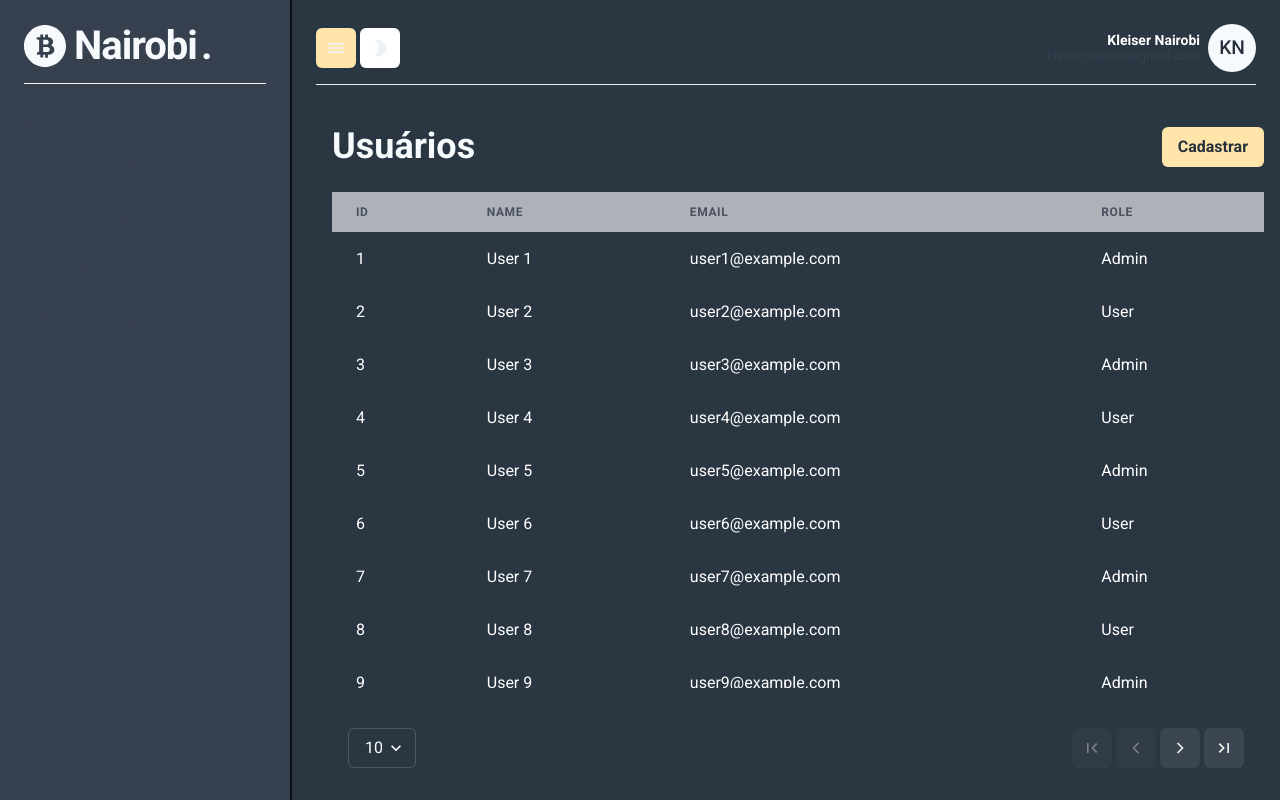
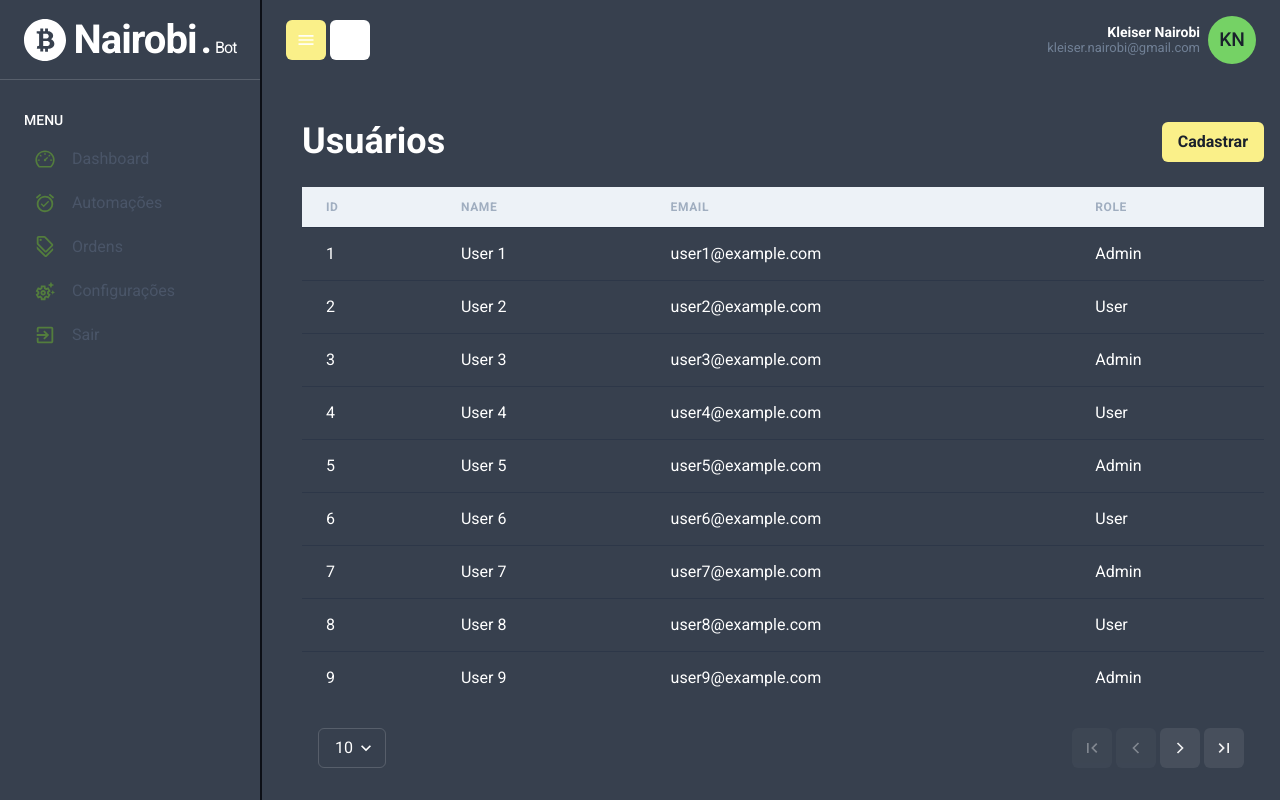
Before and after one commit to KleiserNairobi/BotCryptoCoin, a React (Vite) app in the folder frontend/: page /symbols in a window 1280 px wide. Built offline with nearby package versions, Linux system fonts and the light colour scheme.

Commit message:
ajuste do cabeçalho e menu

```diff
--- a/frontend/src/App.tsx
+++ b/frontend/src/App.tsx
@@ -1,4 +1,5 @@
 import { Router } from "./Router";
+//import { Principal } from "./pages/Principal";
 //import Login from "./pages/Login";
 
 export default function App() {
--- a/frontend/src/components/Header.tsx
+++ b/frontend/src/components/Header.tsx
@@ -20,12 +20,15 @@ export function Header({ titulo, collapse, setCollapse }: HeaderProps) {
   const { toggleColorMode, colorMode } = useColorMode();
   return (
     <Flex
-      pb={3}
-      mr={6}
+      //pb={3}
+      //mr={6}
+      pl={6}
+      pr={6}
+      h={"full"}
+      w={"full"}
       alignItems={"center"}
       justifyContent={"space-between"}
-      borderColor={tokens.line}
-      borderBottomWidth={1}
+      bg={tokens.bgHeader}
     >
       <Flex gap={1}>
         <IconButton
--- a/frontend/src/components/Logo.tsx
+++ b/frontend/src/components/Logo.tsx
@@ -10,10 +10,12 @@ export function Logo({ collapse }: LogoProps) {
   const tokens = useTokens();
   return (
     <Flex
-      h={"60px"}
+      w={"full"}
+      bg={tokens.bgHeader}
+      //h={"60px"}
       //bg={"cyan.100"}
-      pb={collapse ? 4 : 6}
-      w={"full"}
+      //pb={collapse ? 4 : 6}
+      //w={"full"}
       //mt={collapse ? 0 : 2}
       alignItems={"center"}
       justifyContent={"space-between"}
@@ -23,6 +25,8 @@ export function Logo({ collapse }: LogoProps) {
     >
       <Box
         gap={2}
+        h={"full"}
+        w={"full"}
         display={"flex"}
         alignItems={"center"}
         justifyContent={"center"}
@@ -31,7 +35,7 @@ export function Logo({ collapse }: LogoProps) {
         {collapse && (
           <Box>
             <Text
-              w={64}
+              //w={64}
               fontSize={"2.5rem"}
               fontWeight={"bold"}
               letterSpacing={"tight"}
@@ -41,14 +45,16 @@ export function Logo({ collapse }: LogoProps) {
               <Text as={"span"} ml={1} color={tokens.titleYellow}>
                 .
               </Text>
-              {/* <Text
+              <Text
                 as={"span"}
                 fontSize={"md"}
                 ml={1}
+                fontFamily={"Roboto"}
+                fontWeight={"400"}
                 color={tokens.titleYellow}
               >
-                Crypto Coin
-              </Text> */}
+                Bot
+              </Text>
             </Text>
           </Box>
         )}
--- /dev/null
+++ b/frontend/src/components/Menu.tsx
@@ -0,0 +1,5 @@
+import { Text } from "@chakra-ui/react";
+
+export function Menu() {
+  return <Text>Menu</Text>;
+}
--- a/frontend/src/components/Navigation/NavItem.tsx
+++ b/frontend/src/components/Navigation/NavItem.tsx
@@ -4,6 +4,7 @@ import {
   Link as ChakraLink,
   ListIcon,
   Text,
+  HStack,
 } from "@chakra-ui/react";
 import { IconType } from "react-icons";
 import { Link as RouterLink } from "react-router-dom";
@@ -30,7 +31,7 @@ export function NavItem({ item, collapse, isActive, onClick }: NavItemProps) {
   if (item.type === "link") {
     return (
       <Box
-        my={2}
+        mr={12}
         display={"flex"}
         alignItems={"center"}
         justifyContent={"center"}
@@ -43,21 +44,24 @@ export function NavItem({ item, collapse, isActive, onClick }: NavItemProps) {
           p={"10px"}
           display="flex"
           alignItems="center"
-          justifyContent={!collapse ? "center" : ""}
-          fontWeight="medium"
-          color={isActive ? tokens.menuTitleBold : tokens.menuTitle}
-          bgColor={isActive ? tokens.bgMenuFocus : "transparent"}
+          borderRadius="md"
+          fontWeight={isActive ? "medium" : "normal"}
+          color={isActive ? "gray.800" : "gray.600"}
+          bgColor={isActive ? "#eaefe8" : "transparent"}
           _hover={{
             padding: "10px",
             textDecoration: "none",
-            color: tokens.menuTitleBold,
-            bgColor: tokens.bgMenuFocus,
+            color: "gray.800",
+            bgColor: "#eaefe8",
             borderRadius: "md",
+            fontWeight: "medium",
           }}
           onClick={onClick}
         >
-          <ListIcon as={icon} fontSize={22} m={0} />
-          {collapse && <Text>{label}</Text>}
+          <HStack minH={6} alignItems={"center"}>
+            <ListIcon as={icon} fontSize={22} color={"#537D3D"} />
+            {collapse && <Text>{label}</Text>}
+          </HStack>
         </ChakraLink>
       </Box>
     );
@@ -65,15 +69,13 @@ export function NavItem({ item, collapse, isActive, onClick }: NavItemProps) {
 
   return (
     <Heading
+      mb={2}
       color={tokens.menuLabel}
       fontWeight="medium"
       textTransform="uppercase"
       fontSize="sm"
-      //borderColor="gray.900"
-      pt={collapse ? 0 : 0}
-      my={0}
     >
-      <Text display={collapse ? "flex" : "none"}>{label}</Text>
+      <Text>{label}</Text>
     </Heading>
   );
 }
--- a/frontend/src/components/Navigation/index.tsx
+++ b/frontend/src/components/Navigation/index.tsx
@@ -57,7 +57,7 @@ export function Navigation({ collapse }: NavigationProps) {
     setActiveIndex(index);
   };
   return (
-    <List w={"full"} mt={8}>
+    <List w={"full"} mt={8} ml={6}>
       {items.map((item, index) => (
         <ListItem key={index}>
           <NavItem
--- a/frontend/src/components/Sidebar.tsx
+++ b/frontend/src/components/Sidebar.tsx
@@ -1,4 +1,4 @@
-import { Box } from "@chakra-ui/react";
+import { Box, Flex } from "@chakra-ui/react";
 import { Logo } from "./Logo";
 import { Navigation } from "./Navigation";
 
@@ -8,8 +8,10 @@ type SidebarProps = {
 
 export function Sidebar({ collapse }: SidebarProps) {
   return (
-    <Box w={"full"}>
-      <Logo collapse={collapse} />
+    <Box h={"full"} w={"full"}>
+      <Flex minH={20} w={"full"}>
+        <Logo collapse={collapse} />
+      </Flex>
       <Navigation collapse={collapse} />
     </Box>
   );
--- a/frontend/src/pages/Home.tsx
+++ b/frontend/src/pages/Home.tsx
@@ -10,40 +10,37 @@ export default function Home() {
   const [collapse, setCollapse] = useState(true);
 
   return (
-    <HStack w={"full"} h={"100vh"} gap={0.5}>
+    <HStack w={"full"} h={"100vh"} gap={0.5} overflowX="hidden">
       <Flex
         as={"aside"}
         w={"full"}
         h={"full"}
-        p={6}
-        maxW={collapse ? 290 : 100}
+        maxW={collapse ? 260 : 90}
         bg={tokens.bgMenu}
         alignItems={"start"}
         flexDir={"column"}
         justifyContent={"space-between"}
         transition={"ease-in-out .2s"}
-        //borderRadius={"3xl"}
       >
         <Sidebar collapse={collapse} />
+      </Flex>
+      <Flex flexDir={"column"} h={"full"} w={"full"}>
+        <Flex minH={20} w={"full"}>
+          <Header collapse={collapse} setCollapse={setCollapse} />
         </Flex>
         <Flex
           as={"main"}
           pl={6}
-        pt={6}
-        //pb={6}
           w={"full"}
           h={"full"}
           bg={tokens.bgMain}
           flexDir={"column"}
-        //position={"relative"}
-        //alignItems="center"
-        //justifyContent="center"
-        //borderRadius={"3xl"}
+          overflow="hidden"
         >
-        <Header collapse={collapse} setCollapse={setCollapse} />
-        <Box overflowX="auto">
+          <Box h={"full"} w={"full"} overflowX="auto">
             <Outlet />
           </Box>
+        </Flex>
       </Flex>
     </HStack>
   );
--- a/frontend/src/styles/theme.ts
+++ b/frontend/src/styles/theme.ts
@@ -13,109 +13,33 @@ export const theme = extendTheme({
     body: "Roboto",
   },
   colors: {
-    gray: {
-      "50": "#D7D8DC",
-      "100": "#AEB1B8",
-      "200": "#838A93",
-      "300": "#5B6370",
-      "400": "#49515F",
-      "500": "#37404E",
-      "600": "#313C4B",
-      "700": "#2B3643",
-      "800": "#25303C",
-      "900": "#1F2A35",
-    },
-    yellow: {
-      "50": "#FFF7E4",
-      "100": "#FFEEC8",
-      "200": "#FFE5AA",
-      "300": "#FEDD8E",
-      "400": "#FFD472",
-      "500": "#FFC856",
-      "600": "#FFBD3A",
-      "700": "#FFB11E",
-      "800": "#FFA502",
-      "900": "#FF9900",
-    },
-    fundo: {
-      light: "#F3F0E9",
+    bgDesktop: {
+      light: "#C3D6B0",
       dark: "#0C0F16",
     },
-    menu: {
-      light: "#FFFFFF",
+    bgMenu: {
+      light: "#F9FAF5",
       dark: "#37404E",
     },
-    bgMenu: {
-      light: "#FEF6DF",
+    bgMain: {
+      light: "#FEFEFE",
       dark: "#37404E",
     },
-    menuTitle: {
-      light: "#A1B3CB",
+    bgHeader: {
+      light: "#E8EFE2",
       dark: "#37404E",
     },
-    menuTitleBold: {
-      light: "#323D48",
-      dark: "#37404E",
-    },
-    menuLabel: {
-      light: "#9C9C9C",
-      dark: "#37404E",
-    },
-    main: {
-      light: "#F8F8F6",
-      dark: "#2B3643",
-    },
-    title: {
-      light: "#323B4A",
-      dark: "#F7FAFC",
-    },
-    subtitle: {
-      light: "#2F3B49",
-      dark: "#EDF2F7",
-    },
-    titleYellow: {
-      light: "#FDCE3B",
-      dark: "#F7FAFC",
-    },
-    icon: {
-      light: "#2F3B49",
-      dark: "#EDF2F7",
-    },
-    bgIcon: {
-      light: "#FFF3D9",
-      dark: "#EDF2F7",
-    },
-    line: {
-      light: "#8A9EB7",
-      dark: "#EDF2F7",
-    },
-    bgHeaderCard: {
-      light: "#F2EFE8",
-      dark: "#EDF2F7",
-    },
+  },
 
-    // #F2EFE8
-
-    // #F7F7F7 // fundo 2
-
-    // #A1B3CB // cor menu normal
-
-    // #323D48 // cor menu hover
-
-    // #FEF6DF // cor fundo menu hover
-
-    // #9C9C9C // cor subtítulo disable
-
-    // #FFD166 // cor button primario
-
-    // #FAD680 // cor button secundário
-  },
+  // "#537D3D"
+  // "#83B868"
+  // "#CCD7C5"
 
   styles: {
     global: (props: GlobalStyleProps) => ({
       body: {
-        bg: mode("fundo.light", "fundo.dark")(props),
-        color: mode("gray.600", "white")(props),
+        bg: mode("bgDesktop.light", "bgDesktop.dark")(props),
+        color: mode("gray.900", "white")(props),
       },
     }),
   },
--- a/frontend/src/styles/tokens.ts
+++ b/frontend/src/styles/tokens.ts
@@ -1,63 +1,60 @@
 import { useColorModeValue } from "@chakra-ui/react";
 
 export function useTokens() {
-  const corDoTexto = useColorModeValue("black", "white");
-  const corDeFundo = useColorModeValue("menu.light", "menu.dark");
+  const bgMenu = useColorModeValue("bgMenu.light", "bgMenu.dark");
+  const bgMain = useColorModeValue("bgMain.light", "bgMain.dark");
+  const bgHeader = useColorModeValue("bgHeader.light", "bgHeader.dark");
 
-  const bgTelaLoginEsquerda = useColorModeValue("white", "gray.700");
-  const bgTelaLoginDireita = useColorModeValue("gray.50", "gray.800");
-
-  const inputBg = useColorModeValue("white", "gray.700");
-  const inputBorda = useColorModeValue("orange.400", "orange.400");
-
-  const buttonBgPrimario = useColorModeValue("orange.400", "orange.400");
-  const buttonBgSecundario = useColorModeValue("orange.400", "orange.400");
-
-  const bgIcon = useColorModeValue("bgIcon.light", "bgIcon.dark");
-  const bgMenu = useColorModeValue("menu.light", "menu.dark");
-  const bgMenuFocus = useColorModeValue("bgMenu.light", "bgMenu.dark");
-  const menuLabel = useColorModeValue("menuLabel.light", "menuLabel.dark");
-  const menuTitle = useColorModeValue("menuTitle.light", "menuTitle.dark");
-  const menuTitleBold = useColorModeValue(
-    "menuTitleBold.light",
-    "menuTitleBold.dark"
-  );
-
-  const bgMain = useColorModeValue("main.light", "main.dark");
-
-  const title = useColorModeValue("title.light", "title.dark");
-  const subtitle = useColorModeValue("subtitle.light", "subtitle.dark");
-  const titleYellow = useColorModeValue(
-    "titleYellow.light",
-    "titleYellow.dark"
-  );
-
-  const line = useColorModeValue("line.light", "line.dark");
-  const bgHeaderCard = useColorModeValue(
-    "bgHeaderCard.light",
-    "bgHeaderCard.dark"
-  );
+  // const corDoTexto = useColorModeValue("black", "white");
+  // const corDeFundo = useColorModeValue("menu.light", "menu.dark");
+  // const bgTelaLoginEsquerda = useColorModeValue("white", "gray.700");
+  // const bgTelaLoginDireita = useColorModeValue("gray.50", "gray.800");
+  // const inputBg = useColorModeValue("white", "gray.700");
+  // const inputBorda = useColorModeValue("orange.400", "orange.400");
+  // const buttonBgPrimario = useColorModeValue("orange.400", "orange.400");
+  // const buttonBgSecundario = useColorModeValue("orange.400", "orange.400");
+  // const bgIcon = useColorModeValue("bgIcon.light", "bgIcon.dark");
+  // const bgMenuFocus = useColorModeValue("bgMenu.light", "bgMenu.dark");
+  // const menuLabel = useColorModeValue("menuLabel.light", "menuLabel.dark");
+  // const menuTitle = useColorModeValue("menuTitle.light", "menuTitle.dark");
+  // const menuTitleBold = useColorModeValue(
+  //   "menuTitleBold.light",
+  //   "menuTitleBold.dark"
+  // );
+  // const title = useColorModeValue("title.light", "title.dark");
+  // const subtitle = useColorModeValue("subtitle.light", "subtitle.dark");
+  // const titleYellow = useColorModeValue(
+  //   "titleYellow.light",
+  //   "titleYellow.dark"
+  // );
+  // const line = useColorModeValue("line.light", "line.dark");
+  // const bgHeaderCard = useColorModeValue(
+  //   "bgHeaderCard.light",
+  //   "bgHeaderCard.dark"
+  // );
 
   return {
-    corDoTexto,
-    corDeFundo,
-    bgTelaLoginEsquerda,
-    bgTelaLoginDireita,
-    inputBg,
-    inputBorda,
-    buttonBgPrimario,
-    buttonBgSecundario,
     bgMenu,
     bgMain,
-    title,
-    subtitle,
-    bgIcon,
-    menuLabel,
-    menuTitle,
-    menuTitleBold,
-    bgMenuFocus,
-    titleYellow,
-    line,
-    bgHeaderCard,
+    bgHeader,
+
+    // corDoTexto,
+    // corDeFundo,
+    // bgTelaLoginEsquerda,
+    // bgTelaLoginDireita,
+    // inputBg,
+    // inputBorda,
+    // buttonBgPrimario,
+    // buttonBgSecundario,
+    // title,
+    // subtitle,
+    // bgIcon,
+    // menuLabel,
+    // menuTitle,
+    // menuTitleBold,
+    // bgMenuFocus,
+    // titleYellow,
+    // line,
+    // bgHeaderCard,
   };
 }
```
Also changed, not shown: frontend/src/components/NewHeader.tsx (added, +75 -0 lines), frontend/src/pages/Principal.tsx (added, +14 -0 lines). Lines whose indentation alone changed are shown as unchanged.
